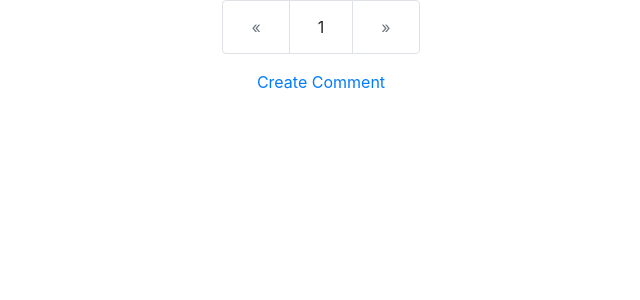
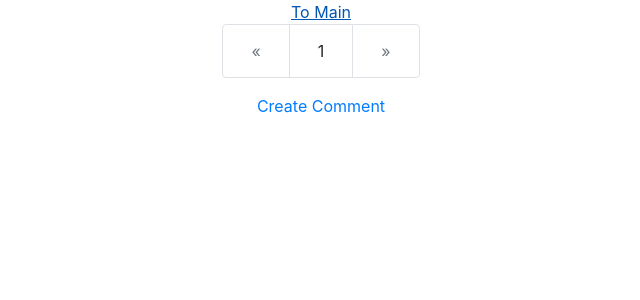
Before and after one commit to sensactive/test_points_intervals, a Django app: page /comments/ in a window 1280 px wide. Shown: the top 300 px of the page, without its empty margins (319-959 px from the left). Run offline with Django 3.2, Linux system fonts and the light colour scheme; data that the repository does not hold is empty; some libraries are stand-ins or nearby versions.

Commit message:
добавил ссылку на главную страницу

```diff
--- a/templates/mainapp/includes/inc_pages.html
+++ b/templates/mainapp/includes/inc_pages.html
@@ -1,3 +1,4 @@
+<a class="d-flex justify-content-center" href="{% url 'mainapp:main' %}">To Main</a>
 <div class="d-flex justify-content-center col-md-12 text-center pages">
   <nav aria-label="Page navigation example">
     <ul class="pagination justify-content-center">
```
